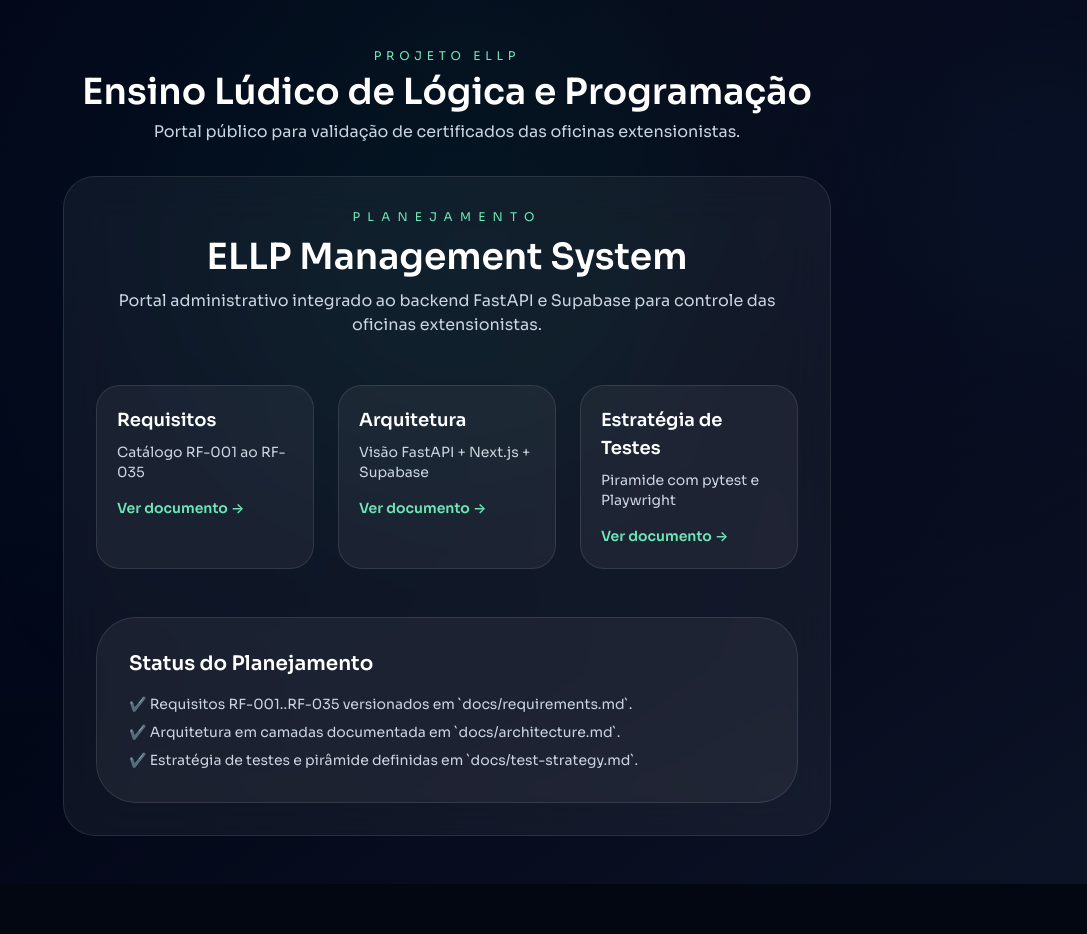
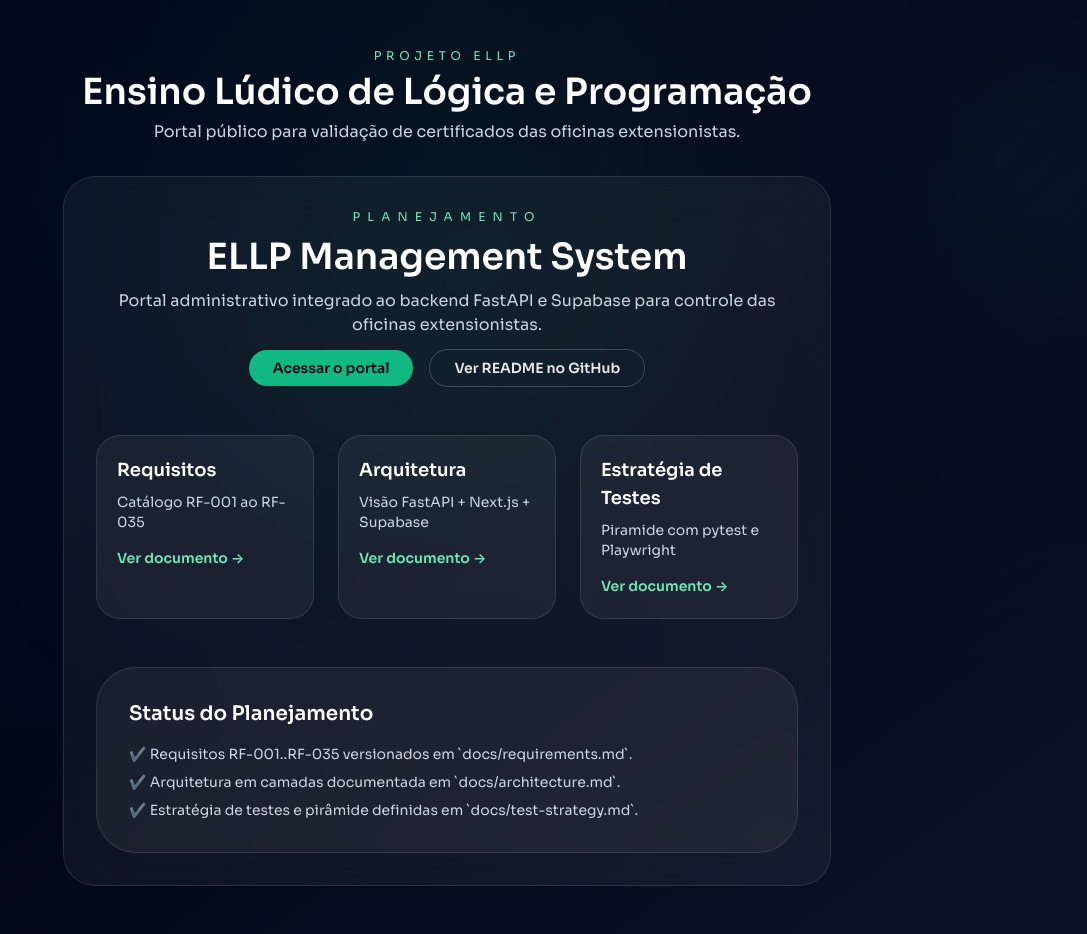
Before and after one commit to matheus-mondaini/ellp-management-system, a Next.js app in the folder frontend/: page / in a window 1280 px wide. Shown: the whole page, without its empty margins (193-1280 px from the left). Before the commit the page ends 884 px from the top, so only its background shows below. Built offline with nearby package versions, Linux system fonts and the light colour scheme.

Commit message:
fix: remove login errors and add go to platform option in home

```diff
--- a/frontend/src/app/(public)/(landing)/page.tsx
+++ b/frontend/src/app/(public)/(landing)/page.tsx
@@ -3,7 +3,7 @@
 import Link from "next/link";
 import { motion } from "framer-motion";
 
-const DOCS_BASE = "https://github.com/startse/integration-workshop/tree/main/ellp-management-system/docs";
+const DOCS_BASE = "https://github.com/matheus-mondaini/ellp-management-system/blob/main/docs";
 
 const cards = [
   {
@@ -32,6 +32,23 @@ export default function LandingPage() {
         <p className="text-base text-slate-300">
           Portal administrativo integrado ao backend FastAPI e Supabase para controle das oficinas extensionistas.
         </p>
+        <div className="mt-6 flex flex-wrap items-center justify-center gap-4">
+          <Link
+            href="/login"
+            className="rounded-full bg-emerald-500 px-6 py-2 text-sm font-semibold text-slate-950 transition hover:bg-emerald-400"
+          >
+            Acessar o portal
+          </Link>
+          <Link
+            href="https://github.com/matheus-mondaini/ellp-management-system/blob/main/README.md"
+            prefetch={false}
+            target="_blank"
+            rel="noreferrer"
+            className="rounded-full border border-white/20 px-6 py-2 text-sm font-semibold text-white/90 transition hover:border-emerald-400 hover:text-white"
+          >
+            Ver README no GitHub
+          </Link>
+        </div>
       </header>
 
       <motion.div
--- a/frontend/src/app/(public)/login/page.tsx
+++ b/frontend/src/app/(public)/login/page.tsx
@@ -1,10 +1,10 @@
 "use client";
 
-import { useState, Suspense } from "react";
+import { useState, useEffect } from "react";
 import { useForm } from "react-hook-form";
 import { zodResolver } from "@hookform/resolvers/zod";
 import { z } from "zod";
-import { useRouter, useSearchParams } from "next/navigation";
+import { useRouter } from "next/navigation";
 
 import { Button } from "@/components/ui/button";
 import { Input } from "@/components/ui/input";
@@ -19,16 +19,23 @@ type FormValues = z.infer<typeof schema>;
 
 function LoginForm() {
   const router = useRouter();
-  const params = useSearchParams();
   const [error, setError] = useState<string | null>(null);
-  const { login, status } = useAuthStore((state) => ({ login: state.login, status: state.status }));
+  const [redirectPath, setRedirectPath] = useState("/dashboard");
+  const login = useAuthStore((state) => state.login);
+  const status = useAuthStore((state) => state.status);
   const form = useForm<FormValues>({ resolver: zodResolver(schema) });
+
+  useEffect(() => {
+    const params = new URLSearchParams(window.location.search);
+    const nextParam = params.get("next");
+    setRedirectPath(nextParam && nextParam.startsWith("/") ? nextParam : "/dashboard");
+  }, []);
 
   const onSubmit = async (values: FormValues) => {
     try {
       setError(null);
       await login(values);
-      router.replace(params.get("next") || "/dashboard");
+      router.replace(redirectPath);
     } catch (err) {
       setError(err instanceof Error ? err.message : "Falha na autenticação");
     }
@@ -70,9 +77,5 @@ function LoginForm() {
 }
 
 export default function LoginPage() {
-  return (
-    <Suspense fallback={<div className="text-white">Carregando...</div>}>
-      <LoginForm />
-    </Suspense>
-  );
+  return <LoginForm />;
 }
--- a/frontend/src/app/layout.tsx
+++ b/frontend/src/app/layout.tsx
@@ -13,7 +13,7 @@ export default function RootLayout({
   children: React.ReactNode;
 }) {
   return (
-    <html lang="pt-BR">
+    <html lang="pt-BR" suppressHydrationWarning>
       <body className="relative min-h-screen bg-slate-950 text-slate-50">
         <div className="pointer-events-none absolute inset-0 overflow-hidden">
           <div className="absolute left-1/2 top-20 h-96 w-96 -translate-x-1/2 rounded-full bg-emerald-500/30 blur-[140px]" />
```
